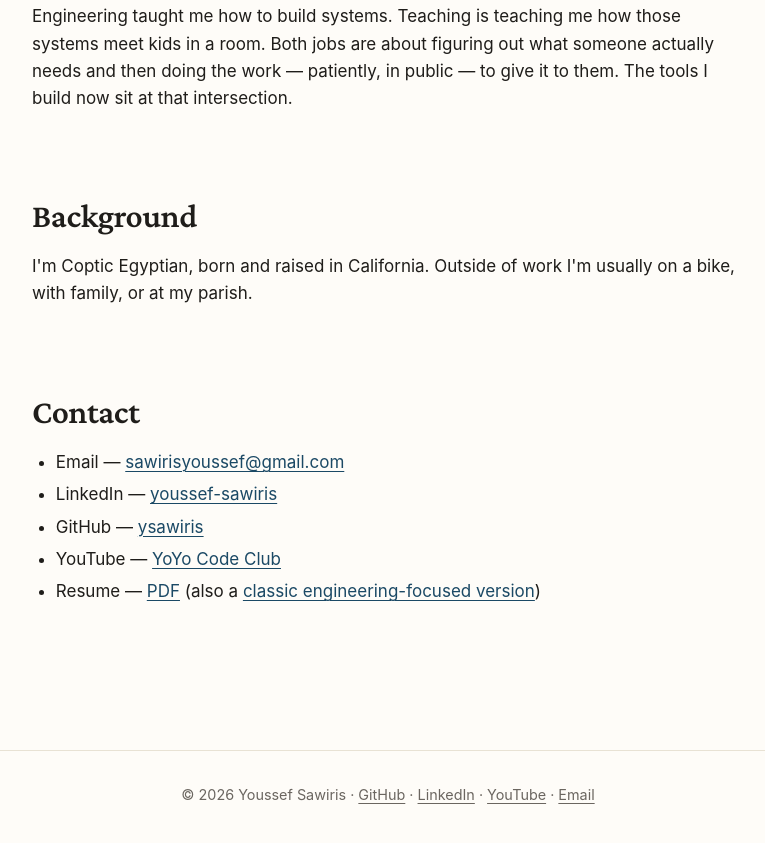
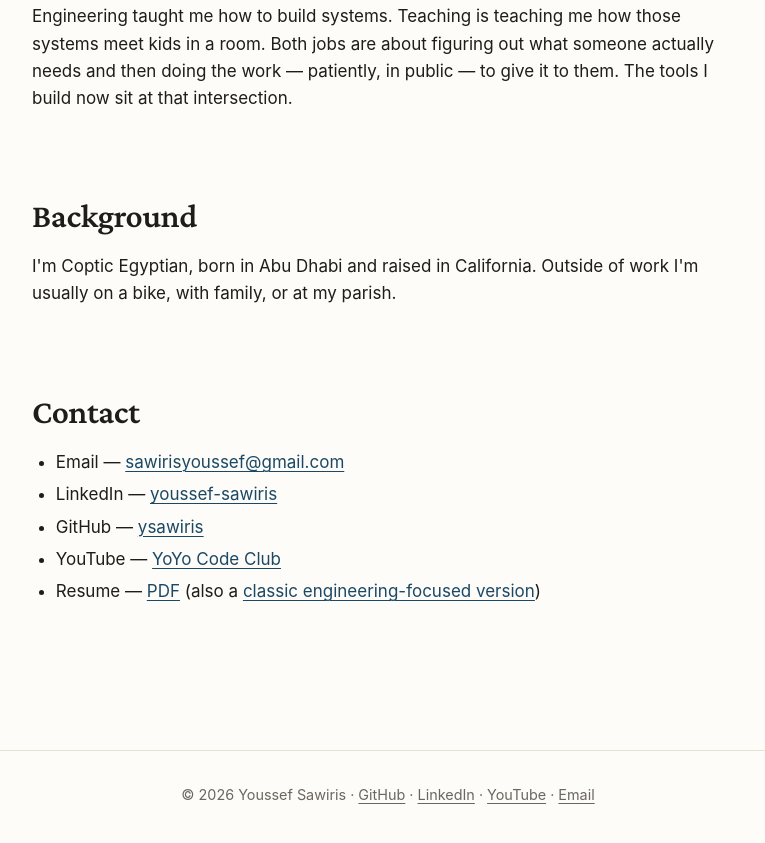
Before and after one commit to ysawiris/ysawiris.github.io, an Astro site: page /about in a window 1280 px wide. Shown: the part 1007-1850 px from the top of the page, without its empty margins (252-1017 px from the left). Built offline with nearby package versions, Linux system fonts and the light colour scheme; Astro itself is replaced by a stand-in of ours.

Commit message:
fix: replace 2cm.ai og:image with portfolio social card; correct birthplace
- og:image/twitter:image now point at a generated 1200x630 home-page card
- about page: born in Abu Dhabi (was "born and raised in California")

```diff
--- a/src/layouts/BaseLayout.astro
+++ b/src/layouts/BaseLayout.astro
@@ -29,8 +29,9 @@ const isActive = (href: string) => pathname === href || pathname.startsWith(href
     <meta property="og:description" content={description} />
     <meta property="og:type" content="website" />
     <meta property="og:url" content={`https://ysawiris.github.io${Astro.url.pathname}`} />
-    <meta property="og:image" content="https://ysawiris.github.io/previews/2cm.jpg" />
+    <meta property="og:image" content="https://ysawiris.github.io/previews/og.jpg" />
     <meta name="twitter:card" content="summary_large_image" />
+    <meta name="twitter:image" content="https://ysawiris.github.io/previews/og.jpg" />
     <title>{fullTitle}</title>
     <link rel="icon" type="image/svg+xml" href="/favicon.svg" />
     <link rel="preconnect" href="https://fonts.googleapis.com" />
--- a/src/pages/about.astro
+++ b/src/pages/about.astro
@@ -42,7 +42,7 @@ import BaseLayout from "../layouts/BaseLayout.astro";
 
     <h2>Background</h2>
     <p>
-      I'm Coptic Egyptian, born and raised in California. Outside of work I'm usually on a bike,
+      I'm Coptic Egyptian, born in Abu Dhabi and raised in California. Outside of work I'm usually on a bike,
       with family, or at my parish.
     </p>
 
```
Also changed, not shown: public/previews/og.jpg (added).
